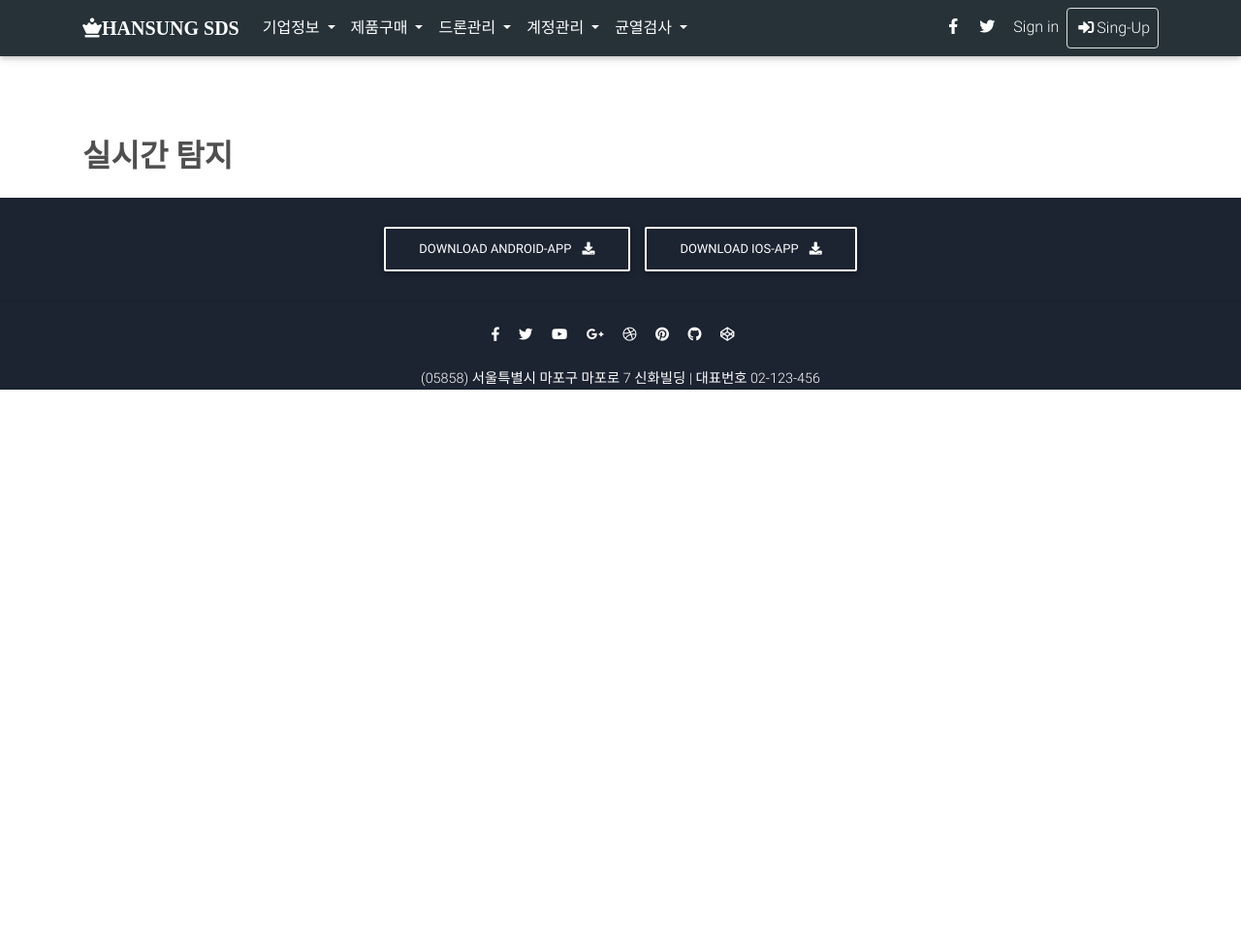
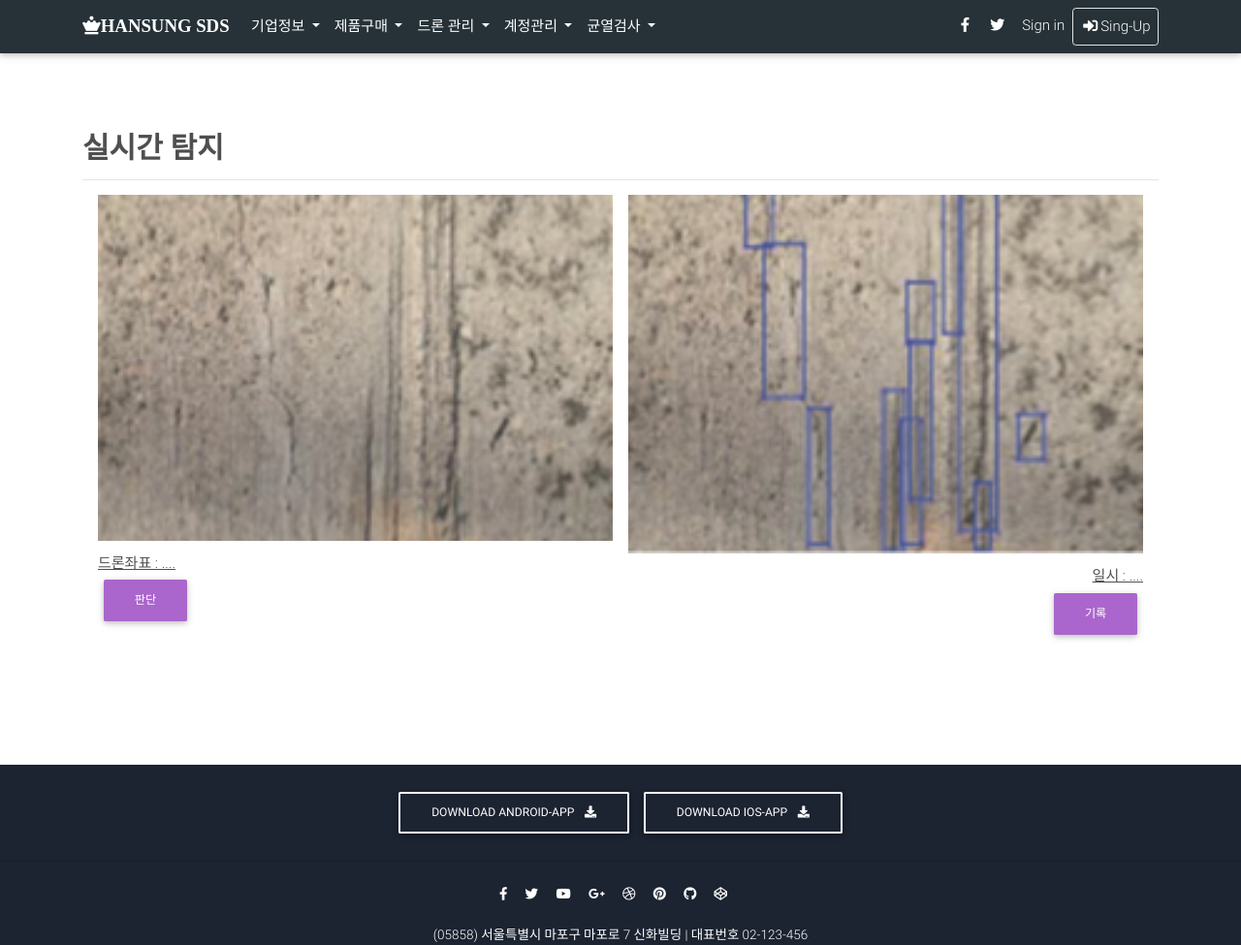
Before and after one commit to Real-time-Crack-Detection/env, a Flask app: page /real-time in a window 1280 px wide. Shown: the whole page at 97% size. Before the commit the page ends 402 px from the top, so only its background shows below. Run offline with Flask 2, Linux system fonts and the light colour scheme; some libraries are stand-ins or nearby versions.

Commit message:
update real-time.html

```diff
--- a/webapp/webflask/Templates/dron-order.html
+++ b/webapp/webflask/Templates/dron-order.html
@@ -149,7 +149,6 @@
     <!--Grid column-->
 
   </div>
-
   <hr>
   </div>
 </main>
--- a/webapp/webflask/Templates/inc/navbar.html
+++ b/webapp/webflask/Templates/inc/navbar.html
@@ -40,21 +40,18 @@
 					<div class="dropdown-menu dropdown-primary"
 					     aria-labelledby="navbarDropdownMenuLink2">
 						<a class="dropdown-item" href="http://127.0.0.1:5000/dron-order">드론구매</a>
-						<a class="dropdown-item" href="#">2번</a>
-						<a class="dropdown-item" href="#">3번</a>
 					</div>
 				</li>
 				<!-- 드론관리 메뉴 -->
 				<li class="nav-item dropdown">
 					<a class="nav-link dropdown-toggle" href="#"
 					   id="navbarDropdownMenuLink3" data-toggle="dropdown"
-					   aria-haspopup="true" aria-expanded="false">드론관리
+					   aria-haspopup="true" aria-expanded="false">드론 관리
 					</a>
 					<div class="dropdown-menu dropdown-primary"
 					     aria-labelledby="navbarDropdownMenuLink3">
-						<a class="dropdown-item" href="#!">1번</a>
-						<a class="dropdown-item" href="#!">2번</a>
-						<a class="dropdown-item" href="#!">3번</a>
+						<a class="dropdown-item" href="#!">드론 정보</a>
+						<a class="dropdown-item" href="#!">기기 교체</a>
 					</div>
 				</li>
 
@@ -66,9 +63,8 @@
 					</a>
 					<div class="dropdown-menu dropdown-primary"
 					     aria-labelledby="navbarDropdownMenuLink4">
-						<a class="dropdown-item" href="#!">1번</a>
-						<a class="dropdown-item" href="#!">2번</a>
-						<a class="dropdown-item" href="#!">3번</a>
+						<a class="dropdown-item" href="#!">계정정보</a>
+						<a class="dropdown-item" href="#!">보안</a>
 					</div>
 				</li>
 
@@ -82,7 +78,9 @@
 					     aria-labelledby="navbarDropdownMenuLink5">
 						<a class="dropdown-item" href="http://127.0.0.1:5000/real-time">실시간탐지</a>
 						<a class="dropdown-item" href="http://127.0.0.1:5000/history">측정내역</a>
-						<a class="dropdown-item" href="#!">3번</a>
+<!--
+						<a class="dropdown-item" href="#!"></a>
+-->
 					</div>
 				</li>
 
--- a/webapp/webflask/Templates/real-time.html
+++ b/webapp/webflask/Templates/real-time.html
@@ -2,17 +2,21 @@
 <html lang="en">
 <!-- 실시간탐지 페이지-->
 <head>
+  <meta charset="UTF-8">
+  <meta name="viewport" content="width=device-width, initial-scale=1">
+  <link rel="stylesheet" href="https://www.w3schools.com/w3css/4/w3.css">
   {% include 'inc/head-sub.html' ignore missing %}
+  <style>
+    .w3-row-padding img {margin-bottom: 12px}
+  </style>
+
 </head>
 
 <body>
-
 <header>
-
   <!-- Navbar -->
   {% include 'inc/navbar.html' ignore missing %}
   <!-- Navbar -->
-
 </header>
 
 <!--Main layout-->
@@ -20,9 +24,26 @@
   <!--container dark-grey-text: 상단여백(mt) 5크기 설정함.-->
   <!--container 안에 코드 작성해야 상단,좌우 여백 자동으로 맞춰짐.-->
   <div class="container dark-grey-text mt-5">
-        <h2 class="font-weight-bold deep-orange-lighter-hover mb-3"> 실시간 탐지</h2>
+      <h2 class="font-weight-bold deep-orange-lighter-hover mb-3">실시간 탐지</h2>
+    <hr/>
 
+    <!--이미지 불러오기-->
+    <div class="w3-row-padding" style="margin-bottom:128px">
 
+      <div class="w3-half">
+        <img src="static/img/crack1.png" alt="" style="width: 100%">
+        <u>드론좌표 : .... </u><br>
+        <button type="button" class="btn btn-secondary">판단</button>
+      </div>
+
+      <div class="w3-half">
+        <img src="static/img/crack2.png" alt="" style="width: 100%">
+        <div align="right">
+          <u>일시 : ....</u><br>
+          <button type="button" class="btn btn-secondary">기록</button>
+        </div>
+      </div>
+    </div>
 
   </div>
 </main>
@@ -48,8 +69,6 @@
 <script type="text/javascript">
     // Animations initialization
     new WOW().init();
-
-
   </script>
 </body>
 
--- a/webapp/webflask/Templates/view-history.html
+++ b/webapp/webflask/Templates/view-history.html
@@ -24,7 +24,7 @@
 </header>
 
 <!--Main layout-->
-<main class="mt-5 pt-5">
+<main class="mt-5 pt-4">
   <!--container dark-grey-text: 상단여백(mt) 5크기 설정함.-->
   <!--container 안에 코드 작성해야 상단,좌우 여백 자동으로 맞춰짐.-->
   <div class="container">
```
Also changed, not shown: webapp/webflask/static/img/crack1.PNG (added), webapp/webflask/static/img/crack2.PNG (added).
